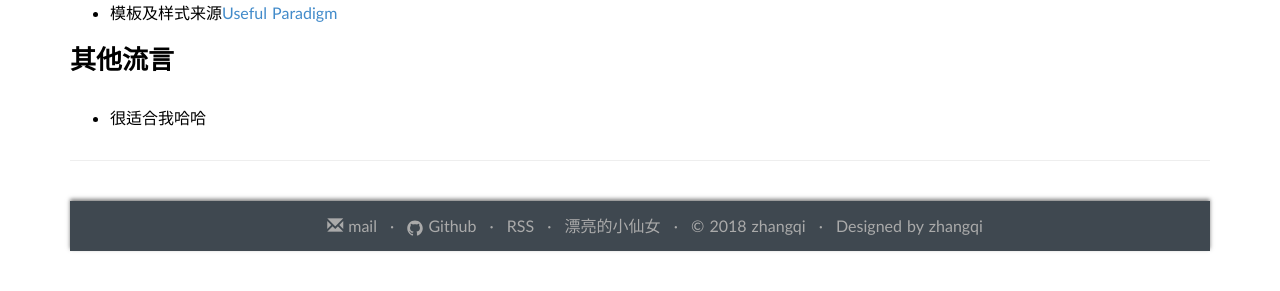
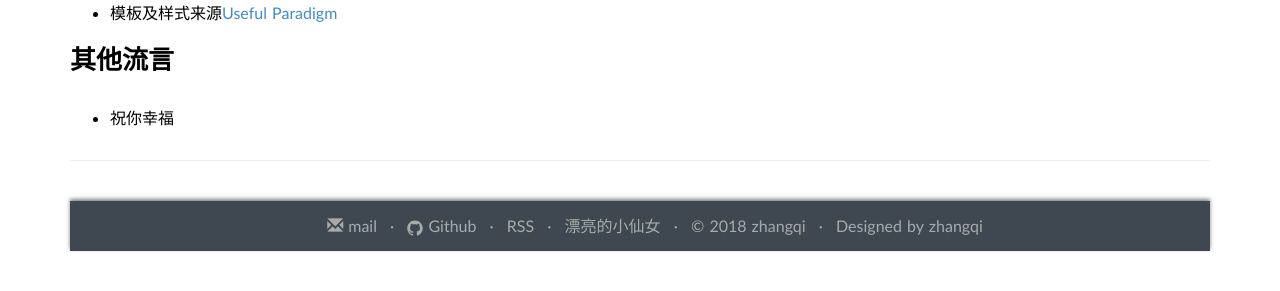
Before and after one commit to beautifulTing/beautifulTing.github.io, a Jekyll site: the page built from about.md, in a window 1280 px wide. Shown: the part 489-780 px from the top of the page. Built offline with Jekyll 4.4.1, drawn with Linux system fonts in a browser that asks for light colours; some web fonts are replaced; comment, search, counter and statistics services are not loaded.

Commit message:
Update about.md

```diff
--- a/about.md
+++ b/about.md
@@ -26,4 +26,4 @@ title: "关于：About"
 
 
 ## 其他流言
-* 很适合我哈哈
+* 祝你幸福
```
